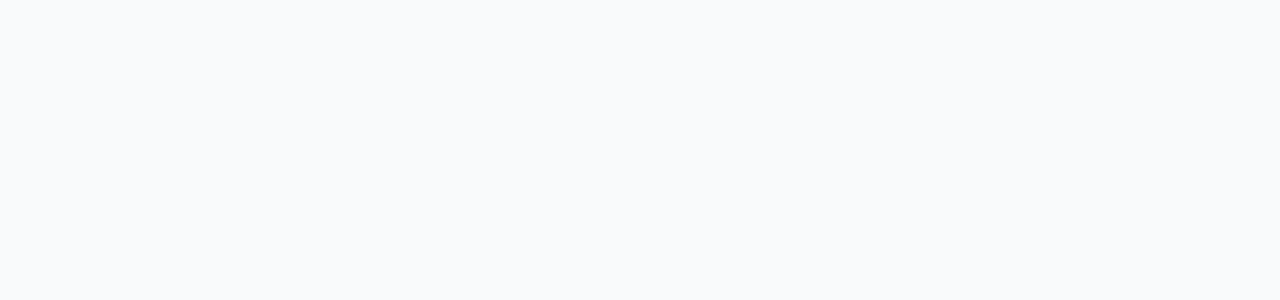
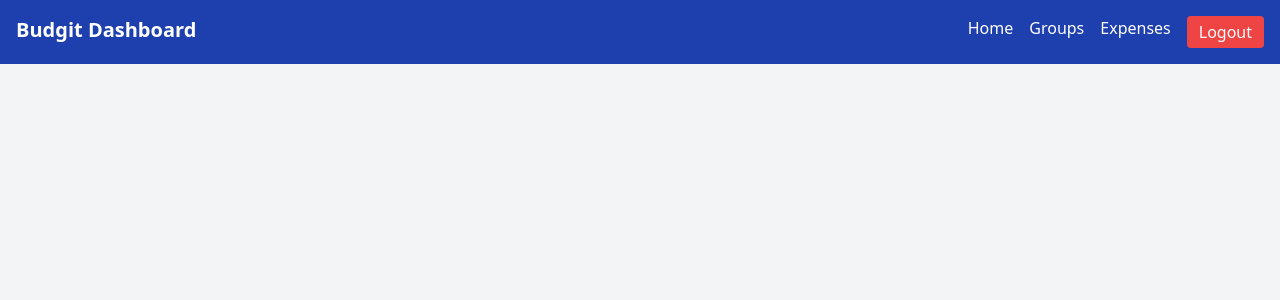
Before and after one commit to Prathamshetty318/Budgit, a React (Vite) app in the folder budgit-frontend/: page /dashboard in a window 1280 px wide. Before the commit this address had no page. Shown: the top 300 px of the page. Built offline with nearby package versions, Linux system fonts and the light colour scheme; sample sign-in values are in the browser's storage.

Commit message:
done with the privatelayout and connecting it with dashboard also its accessable only for user with proper access due to token :)

```diff
--- a/budgit-frontend/src/App.jsx
+++ b/budgit-frontend/src/App.jsx
@@ -11,6 +11,9 @@ import Signup from "./pages/Signup";
 import Forgotpassword from "./pages/ForgotPassword";
 import Resetpassword from "./pages/Resetpassword";
 import Settings from "./pages/Settings";
+import ProtectdRoute from "./components/ProtectedRoute";
+import PrivateLayout from "./layouts/PrivateLayout";
+import Dashboard from "./pages/Dashboard";
 
 function App() {
   const [darkMode, setDarkMode] = useState(false);
@@ -42,6 +45,7 @@ function App() {
             </PublicLayout>
           }
         />
+        <Route path="/dashboard" element={<ProtectdRoute><PrivateLayout><Dashboard /></PrivateLayout></ProtectdRoute>}/>
       </Routes>
     </div>
   );
--- /dev/null
+++ b/budgit-frontend/src/pages/Dashboard.jsx
@@ -0,0 +1,11 @@
+function Dashboard(){
+    return(
+        <div>
+            <h1 className="font-bold text-2xl">Welcome to Budgit Dashboard</h1>
+            <p className="mt-2">This is a Protected page with only Provate access</p>
+        </div>
+
+    );
+}
+
+export default Dashboard;
--- a/budgit-frontend/src/pages/Login.jsx
+++ b/budgit-frontend/src/pages/Login.jsx
@@ -23,7 +23,7 @@ function Login() {
             if(res.ok){
                 localStorage.setItem("token",data.token);
                 alert("Login Successful");
-                window.location.href("/dashboard");
+                window.location.href="/dashboard";
             }
             else{
                 alert(data.message || "Login Failed");
```
